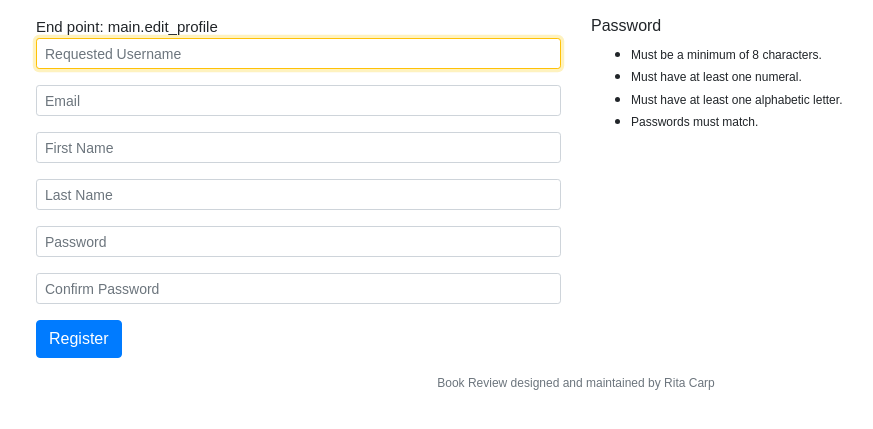
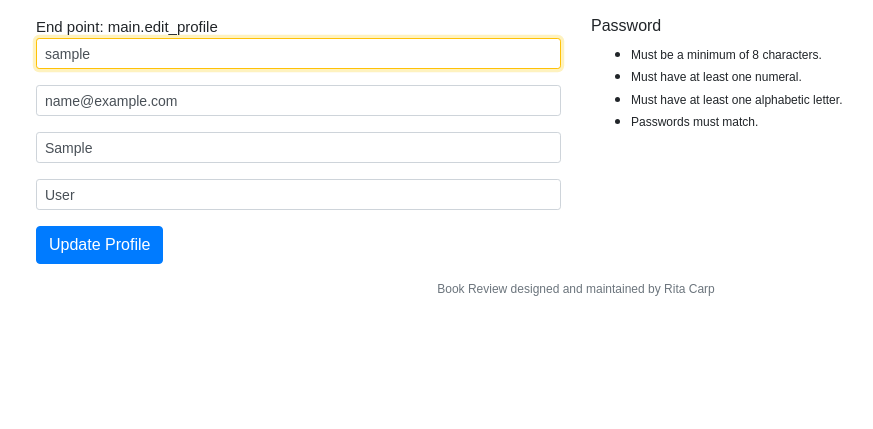
Before and after one commit to ritacarp/bookreview, a Flask app: page /edit_profile in a window 1280 px wide. Shown: the part 65-494 px from the top of the page, without its empty margins (64-937 px from the left). Run offline with Flask 2, Linux system fonts and the light colour scheme; the visitor is signed in with stand-in values (Sample User, id 1); data comes from the database, SQL or seed files in the repository; parts of the project's set-up code (start-up, migrations or seed data) failed here and were passed over; some libraries are stand-ins or nearby versions.

Commit message:
changes to edit profile and registration

```diff
--- a/app/auth/forms.py
+++ b/app/auth/forms.py
@@ -19,7 +19,7 @@ class RegisterForm(FlaskForm):
     password = PasswordField('Password', validators=[DataRequired()])
     confirm = PasswordField('Confirm Password', validators=[DataRequired(), EqualTo('password')])
 
-    submit = SubmitField('Register')
+    submit = SubmitField('')
 
     def validate_username(self, field):
         person = People.query.filter_by(username=field.data).first()
--- a/app/auth/routes.py
+++ b/app/auth/routes.py
@@ -87,4 +87,6 @@ def register():
         #    form.username.data, form.firstName.data, form.lastName.data))
         flash('Congratulations, you are now a registered user!<br>Please Log In.', "success")
         return redirect(url_for('auth.login'))
+
+    form.submit.label.text = 'Register'
     return render_template('auth/register.html', title='Register', form=form)
--- a/app/main/routes.py
+++ b/app/main/routes.py
@@ -205,7 +205,6 @@ def person(username = ""):
 def edit_profile():
     form = RegisterForm()
     if form.validate_on_submit():
-        pass
         ## Update the user here
 
         ## START DON'T DO THIS!! THIS ADDS A USER!!!
@@ -226,4 +225,13 @@ def edit_profile():
         #    form.username.data, form.firstName.data, form.lastName.data))
         flash('Congratulations, you are now a registered user!<br>Please Log In.', "success")
         return redirect(url_for('auth.login'))
+
+
+    person = People.query.filter_by(username=current_user.username).first()
+    form.username.data = person.username
+    form.email.data = person.email
+    form.first_name.data = person.first_name
+    form.last_name.data = person.last_name
+    form.submit.label.text = 'Update Profile'
+
     return render_template('auth/register.html', title='Edit Profile', form=form)
--- a/app/templates/auth/register.html
+++ b/app/templates/auth/register.html
@@ -48,6 +48,7 @@
             {% endfor %}
         </div>
 
+        {% if request.endpoint == "auth.register" %}
             <div class="form-group">
                 {{ form.password(size="32", placeholder="Password", class="form-control form-control-sm") }}
                 {% for error in form.password.errors %}
@@ -61,6 +62,7 @@
                 <div style="color: red;">[{{ error }}]</div>
                 {% endfor %}
             </div>
+        {% endif %}
 
         <p>{{ form.submit(class="btn btn-primary") }}</p>
     </form>
```
Also changed, not shown: app/main/x_DELETE_forms.py (renamed from app/main/forms.py), app/static/images/danger_15.png (added), app/static/images/danger_30.png (added). Lines whose indentation alone changed are shown as unchanged.
